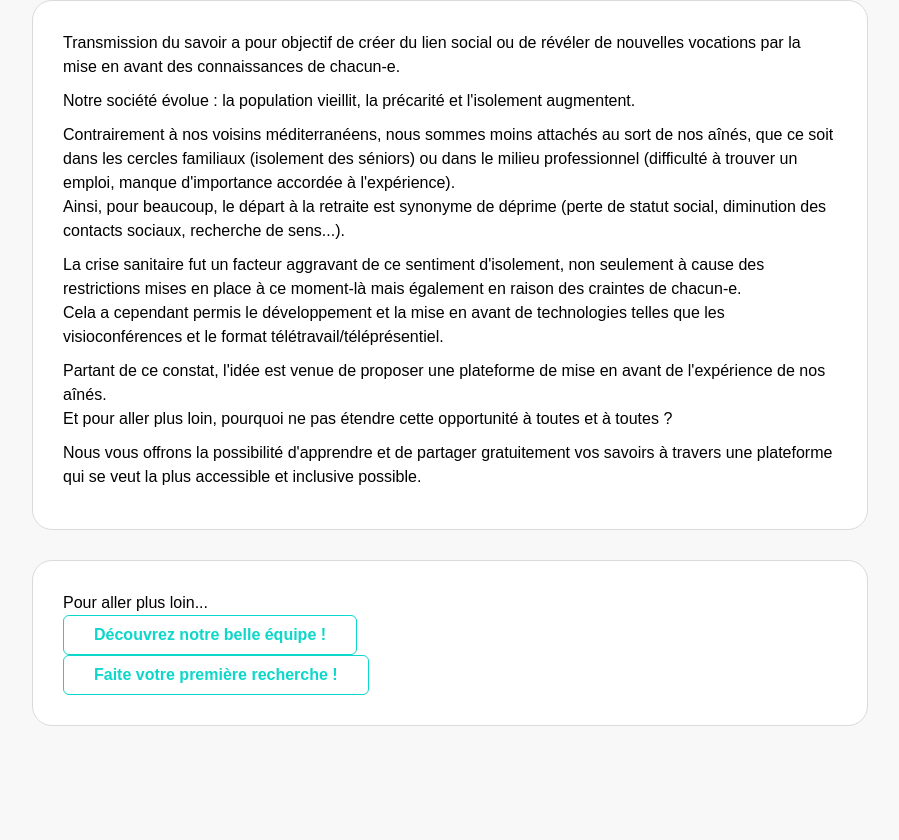
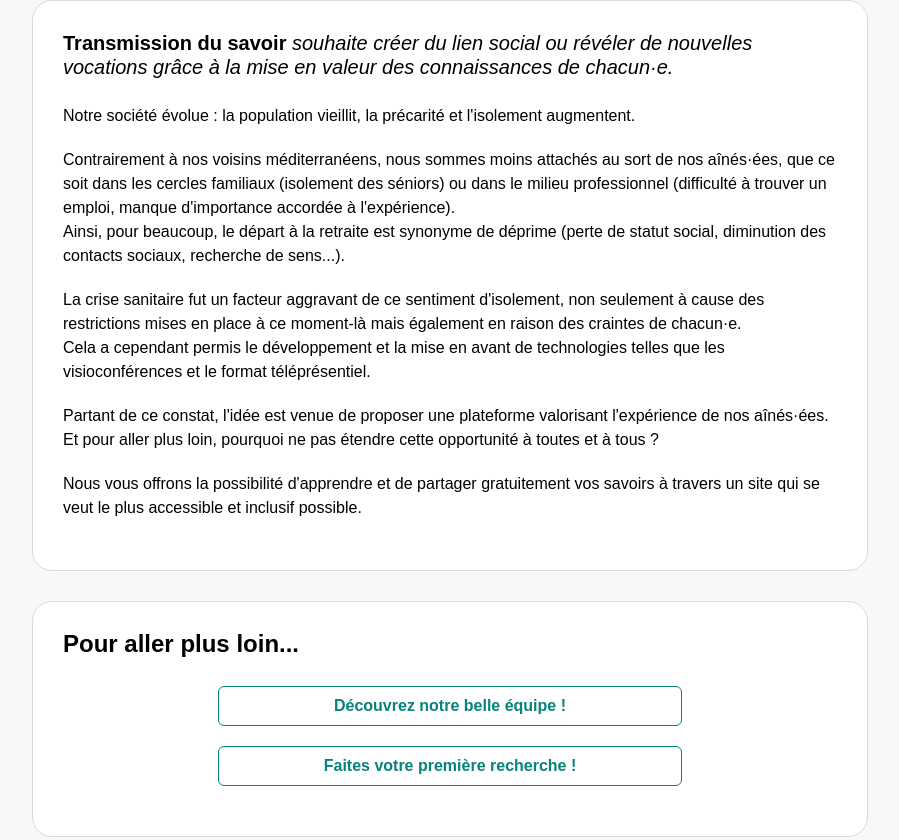
Before and after one commit to rdesitter/savoir-front, a React app: page /a-propos in a window 1280 px wide. Shown: the part 239-1079 px from the top of the page, without its empty margins (190-1089 px from the left). Built offline with nearby package versions, Linux system fonts and the light colour scheme.

Commit message:
:rocket: feat : about page done !

```diff
--- a/src/components/Search/style.scss
+++ b/src/components/Search/style.scss
@@ -49,7 +49,7 @@
       border-radius:50%;
       margin-right: vars.$space-10;
       text-align:center;
-      background: vars.$primary-color;
+      background: #07837b;
       @include mixin.media('medium') {
         width: 3em;
       height: 3em;
@@ -95,7 +95,7 @@
     &__button {
       margin-top: vars.$space-20;
       padding: vars.$space-10;
-      background: vars.$primary-color;
+      background: #07837b;
       border: 0.063em solid vars.$primary-color-alt;
       border-radius: vars.$btn-radius;
       color: vars.$light-color;
@@ -104,8 +104,4 @@
     }
   }
 
-
-
-
-
 }
--- a/src/pages/About/index.js
+++ b/src/pages/About/index.js
@@ -2,7 +2,6 @@
 import { Link } from 'react-router-dom';
 import Page from '../../components/Page';
 import Container from '../../components/Container';
-import Button from '../../components/Button';
 import Panel from '../../components/Panel';
 import './style.scss';
 
@@ -15,36 +14,40 @@ function About() {
             <h1 className="about__title">A propos...</h1>
           </header>
           <Panel>
-            <p>
-              <em>Transmission du savoir</em> a pour objectif de créer du lien social ou de révéler de nouvelles vocations par la mise en avant des connaissances de chacun-e.
-            </p>
+            <div className="about__intro">
+              <em>Transmission du savoir</em> souhaite créer du lien social ou révéler de nouvelles vocations grâce à la mise en valeur des connaissances de chacun&#xB7;e.
+            </div>
             <p>
               Notre société évolue&nbsp;: la population vieillit, la précarité et l'isolement augmentent.
             </p>
             <p>
-              Contrairement à nos voisins méditerranéens, nous sommes moins attachés au sort de nos aînés, que ce soit dans les cercles familiaux (isolement des séniors) ou dans le milieu professionnel (difficulté à trouver un emploi, manque d'importance accordée à l'expérience). <br />
+              Contrairement à nos voisins méditerranéens, nous sommes moins attachés au sort de nos aînés&#xB7;ées, que ce soit dans les cercles familiaux (isolement des séniors) ou dans le milieu professionnel (difficulté à trouver un emploi, manque d'importance accordée à l'expérience). <br />
               Ainsi, pour beaucoup, le départ à la retraite est synonyme de déprime (perte de statut social, diminution des contacts sociaux, recherche de sens...).
             </p>
             <p>
-              La crise sanitaire fut un facteur aggravant de ce sentiment d'isolement, non seulement à cause des restrictions mises en place à ce moment-là mais également en raison des craintes de chacun-e.<br />
-              Cela a cependant permis le développement et la mise en avant de technologies telles que les visioconférences et le format télétravail/téléprésentiel.
+              La crise sanitaire fut un facteur aggravant de ce sentiment d'isolement, non seulement à cause des restrictions mises en place à ce moment-là mais également en raison des craintes de chacun&#xB7;e.<br />
+              Cela a cependant permis le développement et la mise en avant de technologies telles que les visioconférences et le format téléprésentiel.
             </p>
             <p>
-              Partant de ce constat, l'idée est venue de proposer une plateforme de mise en avant de l'expérience de nos aînés. <br />
-              Et pour aller plus loin, pourquoi ne pas étendre cette opportunité à toutes et à toutes&nbsp;?
+              Partant de ce constat, l'idée est venue de proposer une plateforme valorisant l'expérience de nos aînés&#xB7;ées. <br />
+              Et pour aller plus loin, pourquoi ne pas étendre cette opportunité à toutes et à tous&nbsp;?
             </p>
             <p>
-              Nous vous offrons la possibilité d'apprendre et de partager gratuitement vos savoirs à travers une plateforme qui se veut la plus accessible et inclusive possible.
+              Nous vous offrons la possibilité d'apprendre et de partager gratuitement vos savoirs à travers un site qui se veut le plus accessible et inclusif possible.
             </p>
           </Panel>
           <Panel>
-            <h2>Pour aller plus loin...</h2>
-            <Link to="/equipe">
-              <Button label="Découvrez notre belle équipe&nbsp;!" btnstyle="outlined" />
-            </Link>
-            <Link to="/rechercher">
-              <Button label="Faite votre première recherche&nbsp;!" btnstyle="outlined" />
-            </Link>
+            <header>
+              <h2 className="about__subtitle">Pour aller plus loin...</h2>
+            </header>
+            <div className="about__buttons">
+              <Link to="/equipe" className="about__link">
+                <button type="button" label="Découvrez notre belle équipe&nbsp;!" className="about__one-button">Découvrez notre belle équipe&nbsp;!</button>
+              </Link>
+              <Link to="/rechercher" className="about__link">
+                <button type="button" label="Faites votre première recherche&nbsp;!" className="about__one-button">Faites votre première recherche&nbsp;!</button>
+              </Link>
+            </div>
           </Panel>
         </section>
       </Container>
--- a/src/pages/About/style.scss
+++ b/src/pages/About/style.scss
@@ -1,5 +1,14 @@
 @use '../../styles/vars';
 @use '../../styles/mixin';
+
+em {
+  font-style: normal;
+  font-weight: bold;
+}
+
+p {
+  padding-bottom: vars.$space-10;
+}
 
 .about {
   &__title {
@@ -7,4 +16,60 @@
   font-weight: bold;
   margin-bottom: vars.$space-10;
   }
+
+  &__subtitle {
+    font-size: vars.$font-big;
+    font-weight: bold;
+    margin-bottom: vars.$space-20;
+    }
+
+  &__intro {
+    font-size: 1.25em;
+    font-style: italic;
+    padding-bottom: vars.$space-20;
+  }
+
+  &__buttons {
+    display: flex;
+    flex-direction: column;
+
+  }
+
+  &__link {
+    width: 100%;
+    margin-bottom: vars.$space-20;
+    @include mixin.media('medium') {
+      width:60%;
+      margin: auto;
+      margin-bottom: vars.$space-20;
+    }
+  }
+
+  &__one-button {
+    width: 100%;
+    margin: auto;
+    font-weight: bold;
+    font-size: 1em;
+    border-radius: vars.$btn-radius;
+    padding: vars.$space-10 vars.$space-30;
+    background-color: transparent;
+    border: 1px solid #07837b;
+    color: #07837b;
+    transition: all linear 0.3s;
+
+    @include mixin.media('medium') {
+      &:hover {
+        color: vars.$light-color;
+        background-color: #07837b;
+        border: 1px solid vars.$primary-color-alt;
+        text-decoration: none;
+      }
+      // &:focus{
+      //   color: vars.$light-color;
+      //   background-color: #07837b;
+      //   border: 1px solid vars.$primary-color-alt;
+      //   text-decoration: none;
+      // }
+    }
+  }
 }
```
